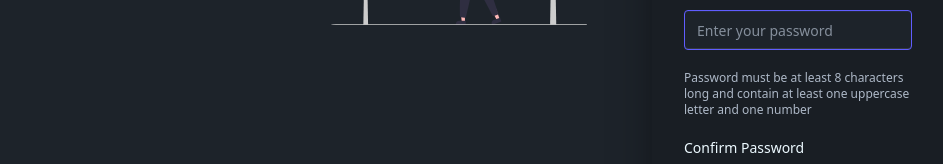
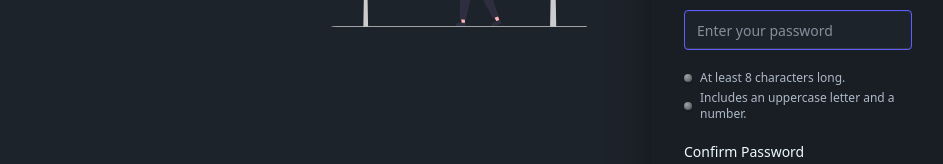
Before and after one commit to fzzv/linknest, a Next.js app in the folder apps/web/: page /en/register in a window 1280 px wide. Shown: the part 634-798 px from the top of the page, without its empty margins (8-951 px from the left). Built offline with nearby package versions, Linux system fonts and the light colour scheme; no server answers.

Commit message:
feat: add real-time password validation feedback

```diff
--- a/apps/web/app/[locale]/(auth)/register/page.tsx
+++ b/apps/web/app/[locale]/(auth)/register/page.tsx
@@ -1,7 +1,7 @@
 "use client";
 
 import { zodResolver } from '@hookform/resolvers/zod';
-import { useMessage, TextField, Button } from '@linknest/ui';
+import { useMessage, TextField, Button, Status, type StatusColor } from '@linknest/ui';
 import Image from 'next/image';
 import Link from 'next/link';
 import { useRouter } from 'next/navigation';
@@ -29,6 +29,7 @@ export default function RegisterPage() {
     handleSubmit,
     getValues,
     setError,
+    watch,
     formState: { errors, isSubmitting },
   } = useForm<RegisterFormValues>({
     resolver: zodResolver(registerSchema),
@@ -40,6 +41,30 @@ export default function RegisterPage() {
       confirmPassword: '',
     },
   });
+
+  const password = watch('password') ?? '';
+  const passwordChecks = {
+    hasMinLength: password.length >= 8,
+    hasUppercaseAndNumber: /(?=.*[A-Z])(?=.*\d)/u.test(password),
+  };
+
+  const getPasswordStatusColor = (rulePassed: boolean): StatusColor => {
+    if (!password) return 'custom';
+    return rulePassed ? 'success' : 'error';
+  };
+
+  const passwordRequirements = [
+    {
+      id: 'minLength',
+      met: passwordChecks.hasMinLength,
+      label: t('passwordRequirementLength'),
+    },
+    {
+      id: 'uppercaseNumber',
+      met: passwordChecks.hasUppercaseAndNumber,
+      label: t('passwordRequirementUppercaseNumber'),
+    },
+  ];
 
   useEffect(() => {
     if (!isAuthenticated) return;
@@ -170,7 +195,14 @@ export default function RegisterPage() {
                 {...register('password')}
                 error={errors.password?.message}
               />
-              <p className="text-xs text-base-content/70">{t('passwordRequirements')}</p>
+              <div className="space-y-1 text-xs text-base-content/70">
+                {passwordRequirements.map((rule) => (
+                  <div key={rule.id} className="flex items-center gap-2">
+                    <Status color={getPasswordStatusColor(rule.met)} />
+                    <span>{rule.label}</span>
+                  </div>
+                ))}
+              </div>
 
               <TextField
                 label={t('confirmPassword')}
--- a/apps/web/messages/en.json
+++ b/apps/web/messages/en.json
@@ -61,6 +61,8 @@
     "passwordPlaceholder": "Enter your password",
     "confirmPassword": "Confirm Password",
     "confirmPasswordPlaceholder": "Confirm your password",
+    "passwordRequirementLength": "At least 8 characters long.",
+    "passwordRequirementUppercaseNumber": "Includes an uppercase letter and a number.",
     "passwordRequirements": "Password must be at least 8 characters long and contain at least one uppercase letter and one number",
     "confirmPasswordRequirements": "Passwords do not match",
     "creatingAccount": "Creating Account…",
--- a/apps/web/messages/zh.json
+++ b/apps/web/messages/zh.json
@@ -61,6 +61,8 @@
     "passwordPlaceholder": "输入您的密码",
     "confirmPassword": "确认密码",
     "confirmPasswordPlaceholder": "确认您的密码",
+    "passwordRequirementLength": "密码至少 8 位字符。",
+    "passwordRequirementUppercaseNumber": "需要包含大写字母和数字。",
     "passwordRequirements": "密码至少 8 位，且包含大写字母和数字",
     "confirmPasswordRequirements": "两次输入的密码不一致",
     "creatingAccount": "创建账户中…",
```
